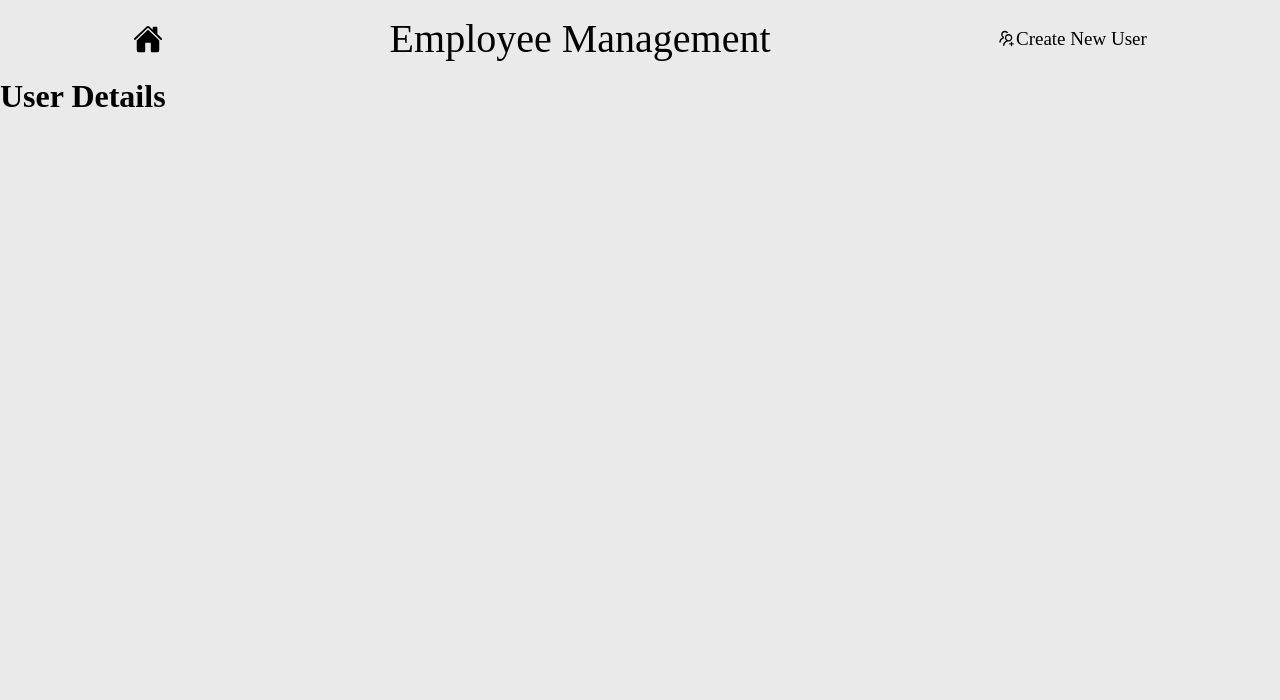
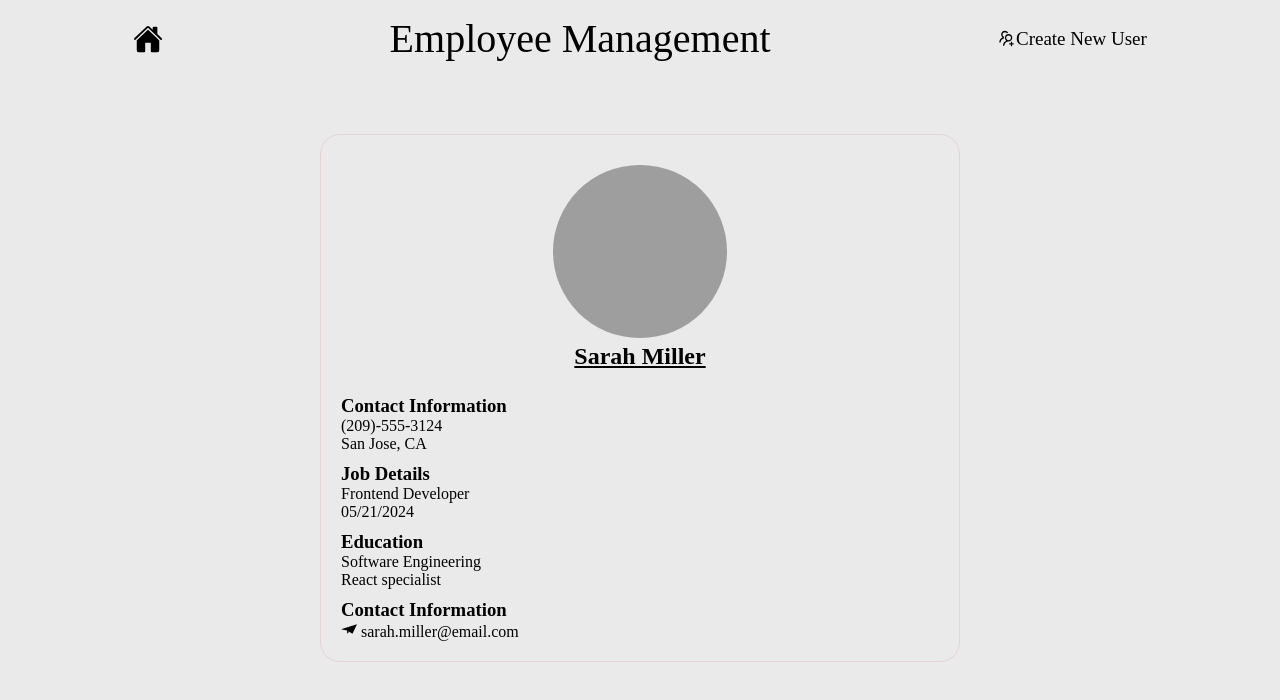
Before and after one commit to Davidnino21/employee-management, a React app: page /1 in a window 1280 px wide. Shown: the top 700 px of the page. Built offline with nearby package versions, Linux system fonts and the light colour scheme; data requests are answered from the project's data file; grey boxes are pictures that could not be loaded; the HTML template or start-up script is replaced by a standard one.

Commit message:
started details page

```diff
--- a/db.json
+++ b/db.json
@@ -1,28 +1,40 @@
 {
   "employees": [
-    {
+ {
       "id": "1",
-      "title": "Web Designer",
-      "avatar": "https://i.pravatar.cc/70",
-      "name": "Bob Jones",
-      "phone": "(200)-200-2000",
-      "email": "test@yahoo.com"
+      "title": "Frontend Developer",
+      "avatar": "https://i.pravatar.cc/70?img=2",
+      "name": "Sarah Miller",
+      "phone": "(209)-555-3124",
+      "email": "sarah.miller@email.com",
+      "address": "San Jose, CA",
+      "hire": "05/21/2024",
+      "education": "Software Engineering",
+      "note": "React specialist"
     },
     {
       "id": "2",
-      "title": "Frontend Developer",
-      "avatar": "https://i.pravatar.cc/70?img=2",
-      "name": "Sarah Miller",
-      "phone": "(201)-201-2010",
-      "email": "sarah.miller@yahoo.com"
+      "title": "UI/UX Designer",
+      "avatar": "https://i.pravatar.cc/70?img=3",
+      "name": "Kevin Lee",
+      "phone": "(415)-555-8742",
+      "email": "kevin.lee@email.com",
+      "address": "San Francisco, CA",
+      "hire": "11/10/2023",
+      "education": "Graphic Design",
+      "note": "Focus on mobile interfaces"
     },
     {
       "id": "3",
       "title": "Backend Developer",
-      "avatar": "https://i.pravatar.cc/70?img=3",
-      "name": "James Carter",
-      "phone": "(202)-202-2020",
-      "email": "james.carter@yahoo.com"
+      "avatar": "https://i.pravatar.cc/70?img=4",
+      "name": "Maria Gonzalez",
+      "phone": "(310)-555-6651",
+      "email": "maria.g@email.com",
+      "address": "Los Angeles, CA",
+      "hire": "08/02/2022",
+      "education": "Information Technology",
+      "note": "Node.js and database optimization"
     },
     {
       "id": "4",
--- a/src/App.css
+++ b/src/App.css
@@ -126,11 +126,27 @@ header a:hover {
 
 .user-card-menu {
   position: absolute;
-  width: 100px;
-  height: 80px;
-  background-color: aquamarine;
-  top: 50px;
+  top: 53px;
   right: 5px;
+  background-color: #f1f1f1;
+  flex-direction: column;
+  width: 35%;
+}
+
+.option-btn {
+  border: none;
+  display: flex;
+  background: none;
+  padding: 3px;
+  cursor: pointer;
+  text-decoration: none;
+  color: rgb(0, 0, 0);
+  font-family: Arial, Helvetica, sans-serif;
+  font-size: 12px;
+}
+
+.option-btn:hover {
+  background-color: #4e90e1;
 }
 
 .newUser-page {
--- a/src/components/UserCard.jsx
+++ b/src/components/UserCard.jsx
@@ -3,6 +3,7 @@ import { MdOutlinePhonelinkRing } from "react-icons/md";
 import { MdOutlineMailLock } from "react-icons/md";
 import { FaClipboardList } from "react-icons/fa";
 import { useState } from "react";
+import { Link } from "react-router";
 
 function UserCard({ employee }) {
   const [showMenu, setShowMenu] = useState(false);
@@ -33,11 +34,15 @@ function UserCard({ employee }) {
       </div>
       <div
         className="user-card-menu"
-        style={{ display: showMenu ? "block" : "none" }}
+        style={{ display: showMenu ? "flex" : "none" }}
       >
-        <button>Details</button>
-        <button>Edit</button>
-        <button>Delete</button>
+        <Link className="option-btn" to={`/${employee.id}`}>
+          Details
+        </Link>
+        <Link className="option-btn" to={`/edit/${employee.id}`}>
+          Edit
+        </Link>
+        <button className="option-btn">Delete</button>
       </div>
     </div>
   );
--- a/src/pages/UserDetail.jsx
+++ b/src/pages/UserDetail.jsx
@@ -1,7 +1,52 @@
+import { useEffect, useState } from "react";
+import { useParams } from "react-router";
+import { SiMinutemailer } from "react-icons/si";
+import "./details.css"
+
 function UserDetail() {
-    return(
-        <h1>User Details</h1>
-    )
+  const [employee, setEmployee] = useState(null);
+  const { id } = useParams();
+
+  useEffect(() => {
+    fetch(`http://localhost:3000/employees/${id}`)
+      .then((res) => res.json())
+      .then((data) => setEmployee(data));
+  }, []);
+
+  if (!employee) {
+    return <h1>loading...</h1>;
+  }
+  return (
+    <div className="page-container">
+      <div className="details-container">
+        <div className="header-details">
+          <img src={employee.avatar} alt="" />
+          <h2>{employee.name}</h2>
+        </div>
+        <div>
+          <h3>Contact Information</h3>
+          <p>{employee.phone}</p>
+          <p>{employee.address}</p>
+        </div>
+        <div>
+          <h3>Job Details</h3>
+          <p>{employee.title}</p>
+          <p>{employee.hire}</p>
+        </div>
+        <div>
+          <h3>Education</h3>
+          <p>{employee.education}</p>
+          <p>{employee.note}</p>
+        </div>
+        <div className="details-email">
+          <h3>Contact Information</h3>
+          <p>
+            <SiMinutemailer /> <span>{employee.email}</span>
+          </p>
+        </div>
+      </div>
+    </div>
+  );
 }
 
-export default UserDetail
+export default UserDetail;
--- /dev/null
+++ b/src/pages/details.css
@@ -0,0 +1,33 @@
+.page-container {
+  display: flex;
+  justify-content: center;
+  min-height: 80vh;
+  align-items: center;
+}
+
+.details-container {
+  width: 50%;
+  display: flex;
+  flex-direction: column;
+  gap: 10px;
+  border-radius: 20px;
+  border: 1px solid #e7d4d4;
+  padding: 20px;
+}
+
+.header-details {
+  display: flex;
+  flex-direction: column;
+  align-items: center;
+  padding: 10px;
+}
+
+.details-container img {
+  width: 30%;
+  border-radius: 50%;
+}
+
+.details-container h2 {
+  text-decoration: underline;
+  padding: 5px;
+}
```
